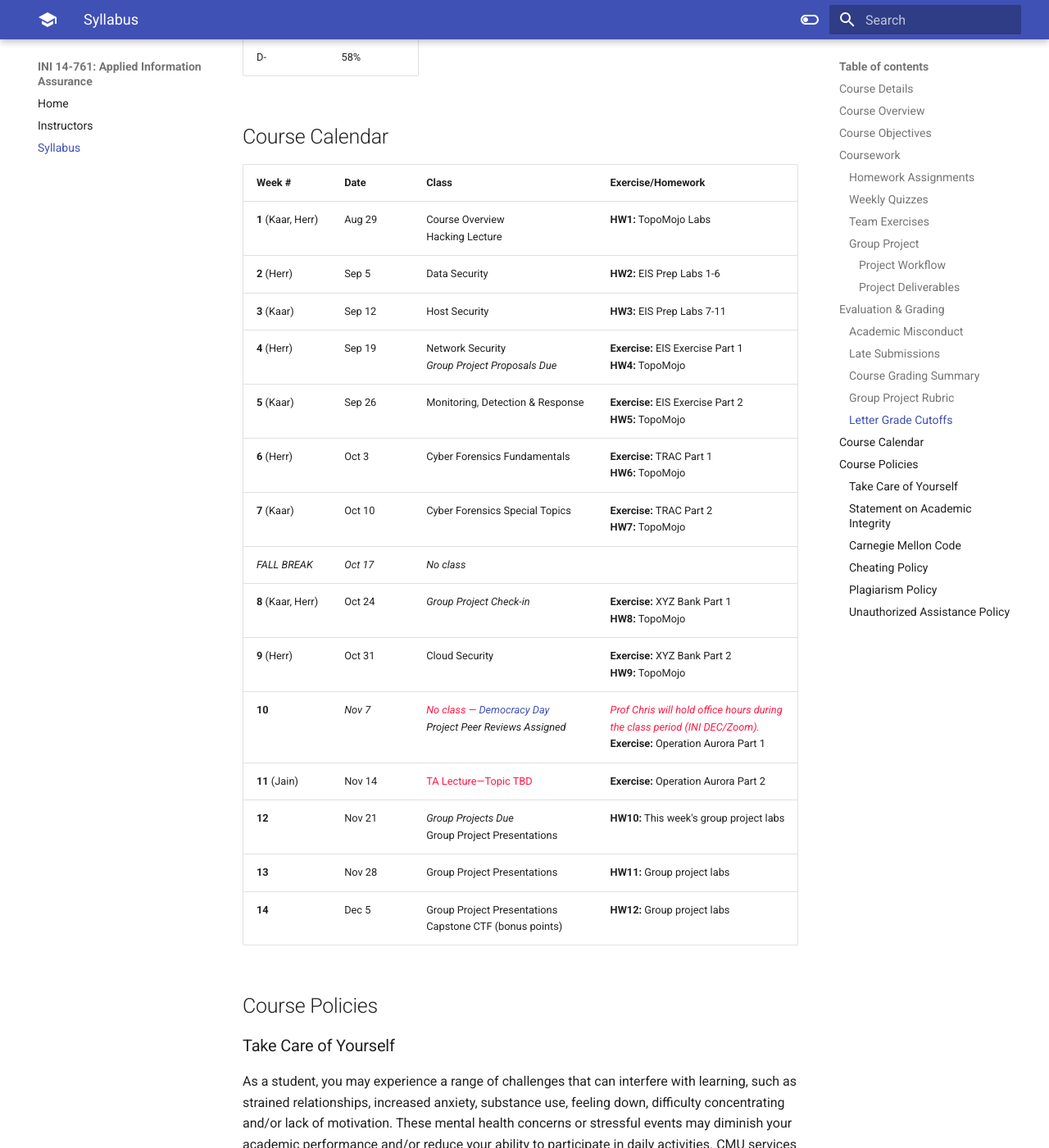
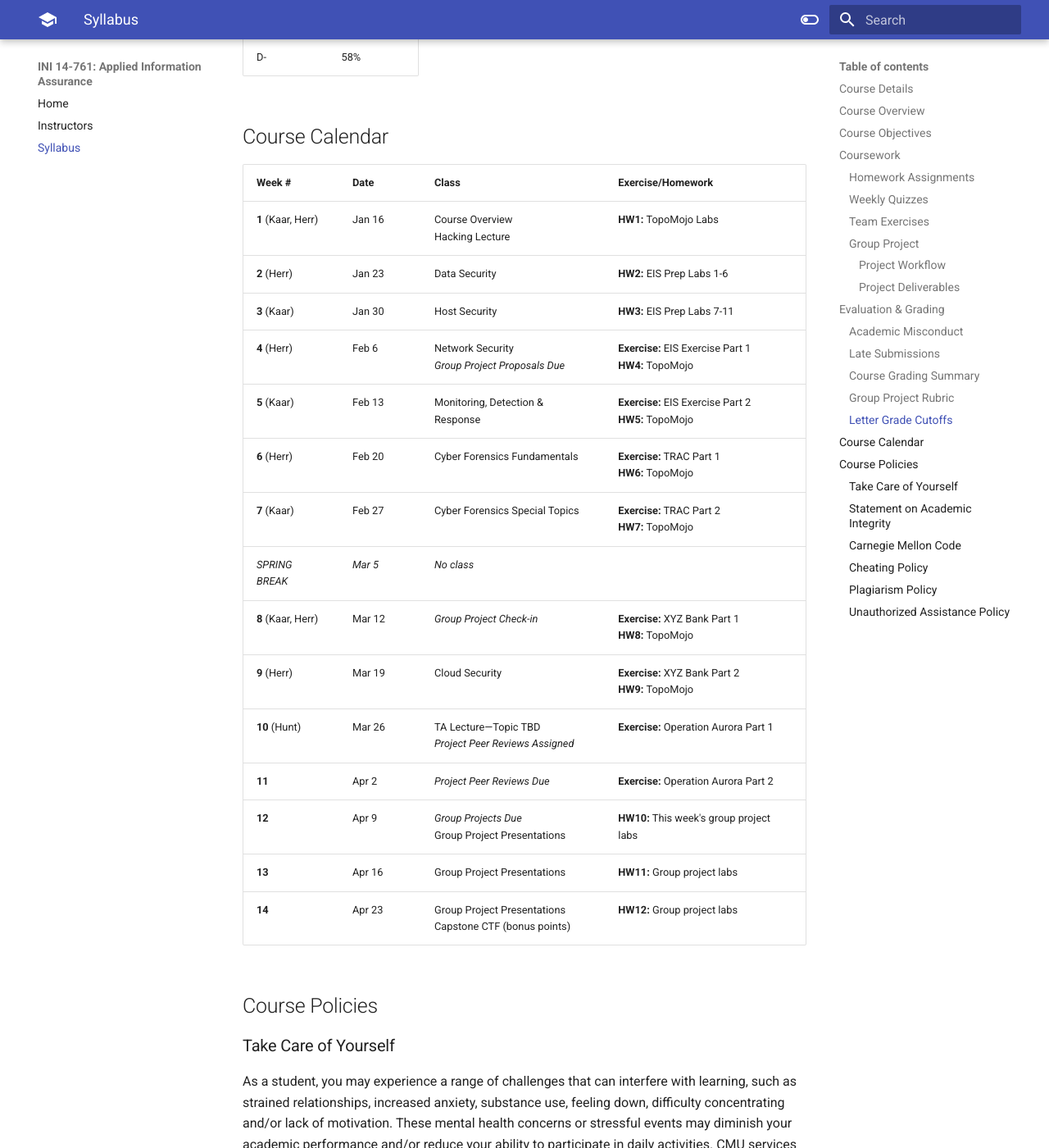
Before and after one commit to mattkaar/aia-web, an MkDocs documentation site: the page built from docs/syllabus.md, in a window 1280 px wide and 1400 px high, scrolled down 7145 px. Shown: the whole window at 82% size. Built offline with MkDocs 1.6.1 and Material for MkDocs 9.7.7, drawn with Linux system fonts in a browser that asks for light colours; some of the changed text lies outside the part shown.

Commit message:
S24 syllabus (#5)
* Update calendar and course details for S24

* Update syllabus.md

```diff
--- a/docs/syllabus.md
+++ b/docs/syllabus.md
@@ -3,20 +3,20 @@
 # Syllabus
 
 **14-761: Applied Information Assurance**
-_Fall 2023 <a href="#v2"><span class="red underline">version 2</span></a>_
+_Spring 2024_
 
 ## Course Details
 
 |                          |                                                                                                                           |
 | ------------------------ | ------------------------------------------------------------------------------------------------------------------------- |
 | **Instructors**          | Matt Kaar <[mkaar@cmu.edu](mailto:mkaar@cmu.edu)><br/> Chris Herr <[cherr2@andrew.cmu.edu](mailto:cherr2@andrew.cmu.edu)> |
-| **Teaching Assistant**   | Ankshit Jain <[ankshitj@andrew.cmu.edu](mailto:ankshitj@andrew.cmu.edu)>                                                  |
+| **Teaching Assistant**   | Adam Hunt <[aahunt@andrew.cmu.edu](mailto:aahunt@andrew.cmu.edu)>                                                  |
 | **Office Hours**         | Zoom&mdash;by appointment                                                                                                 |
 | **Units**                | 12                                                                                                                        |
 | **Sections**             | A (Pittsburgh), SV (Silicon Valley)                                                                                       |
 | **Prerequisites**        | None                                                                                                                      |
-| **Class Schedule**       | Tuesdays @ 4:00-6:20pm ET, 1:00-3:20pm PT                                                                                 |
-| **Class Location**       | INI DEC (Pittsburgh), B23 211 (Silicon Valley)                                                                            |
+| **Class Schedule**       | Tuesdays @ 4:00-6:50pm ET, 1:00-3:50pm PT                                                                                 |
+| **Class Location**       | INI DEC (Pittsburgh), B23 212 (Silicon Valley)                                                                            |
 | **Textbook Information** | N/A                                                                                                                       |
 
 ## Course Overview
@@ -165,21 +165,21 @@ Students who miss assignment deadlines will have **24 hours** to submit late wor
 
 | Week #              | Date     | Class                                                           | Exercise/Homework                                       |
 | ------------------- | -------- | --------------------------------------------------------------- | ------------------------------------------------------- |
-| **1** (Kaar, Herr)  | Aug 29   | Course Overview<br/>Hacking Lecture                             | **HW1:** TopoMojo Labs                                  |
-| **2** (Herr)        | Sep 5    | Data Security                                                   | **HW2:** EIS Prep Labs 1-6                              |
-| **3** (Kaar)        | Sep 12   | Host Security                                                   | **HW3:** EIS Prep Labs 7-11                             |
-| **4** (Herr)        | Sep 19   | Network Security<br/>_Group Project Proposals Due_              | **Exercise:** EIS Exercise Part 1<br/>**HW4:** TopoMojo |
-| **5** (Kaar)        | Sep 26   | Monitoring, Detection & Response                                | **Exercise:** EIS Exercise Part 2<br/>**HW5:** TopoMojo |
-| **6** (Herr)        | Oct 3    | Cyber Forensics Fundamentals                                    | **Exercise:** TRAC Part 1<br/>**HW6:** TopoMojo         |
-| **7** (Kaar)        | Oct 10   | Cyber Forensics Special Topics                                  | **Exercise:** TRAC Part 2<br/>**HW7:** TopoMojo         |
-| _FALL BREAK_        | _Oct 17_ | _No class_                                                      |                                                         |
-| **8** (Kaar, Herr)  | Oct 24   | _Group Project Check-in_                                        | **Exercise:** XYZ Bank Part 1<br/>**HW8:** TopoMojo     |
-| **9** (Herr)        | Oct 31   | Cloud Security                                                  | **Exercise:** XYZ Bank Part 2<br/>**HW9:** TopoMojo     |
-| **10**              | _Nov 7_  | _<span id="v2" class="red">No class &mdash;</span> [Democracy Day](https://www.cmu.edu/leadership/the-provost/provost-initiatives/democracy-day/index.html)_<br>_Project Peer Reviews Assigned_ | <span class="red">_Prof Chris will hold office hours during<br>the class period (INI DEC/Zoom)._</span><br/>**Exercise:** Operation Aurora Part 1 |
-| **11** (Jain)       | Nov 14   | <span class="red">TA Lecture&mdash;Topic TBD</span>             | **Exercise:** Operation Aurora Part 2                   |
-| **12**              | Nov 21   | _Group Projects Due_<br/>Group Project Presentations            | **HW10:** This week's group project labs                |
-| **13**              | Nov 28   | Group Project Presentations                                     | **HW11:** Group project labs                            |
-| **14**              | Dec 5    | Group Project Presentations<br/>Capstone CTF (bonus points)     | **HW12:** Group project labs                            |
+| **1** (Kaar, Herr)  | Jan 16   | Course Overview<br/>Hacking Lecture                             | **HW1:** TopoMojo Labs                                  |
+| **2** (Herr)        | Jan 23   | Data Security                                                   | **HW2:** EIS Prep Labs 1-6                              |
+| **3** (Kaar)        | Jan 30   | Host Security                                                   | **HW3:** EIS Prep Labs 7-11                             |
+| **4** (Herr)        | Feb 6    | Network Security<br/>_Group Project Proposals Due_              | **Exercise:** EIS Exercise Part 1<br/>**HW4:** TopoMojo |
+| **5** (Kaar)        | Feb 13   | Monitoring, Detection & Response                                | **Exercise:** EIS Exercise Part 2<br/>**HW5:** TopoMojo |
+| **6** (Herr)        | Feb 20   | Cyber Forensics Fundamentals                                    | **Exercise:** TRAC Part 1<br/>**HW6:** TopoMojo         |
+| **7** (Kaar)        | Feb 27   | Cyber Forensics Special Topics                                  | **Exercise:** TRAC Part 2<br/>**HW7:** TopoMojo         |
+| _SPRING BREAK_      | _Mar 5_  | _No class_                                                      |                                                         |
+| **8** (Kaar, Herr)  | Mar 12   | _Group Project Check-in_                                        | **Exercise:** XYZ Bank Part 1<br/>**HW8:** TopoMojo     |
+| **9** (Herr)        | Mar 19   | Cloud Security                                                  | **Exercise:** XYZ Bank Part 2<br/>**HW9:** TopoMojo     |
+| **10** (Hunt)       | Mar 26   | TA Lecture&mdash;Topic TBD<br/> _Project Peer Reviews Assigned_ | **Exercise:** Operation Aurora Part 1 |
+| **11**              | Apr 2   | _Project Peer Reviews Due_                                      | **Exercise:** Operation Aurora Part 2 |
+| **12**              | Apr 9   | _Group Projects Due_<br/>Group Project Presentations            | **HW10:** This week's group project labs                |
+| **13**              | Apr 16   | Group Project Presentations                                     | **HW11:** Group project labs                            |
+| **14**              | Apr 23    | Group Project Presentations<br/>Capstone CTF (bonus points)     | **HW12:** Group project labs                            |
 
 ## Course Policies
 
```
Also changed, not shown: other parts of docs/syllabus.md (+2 -2 lines).
